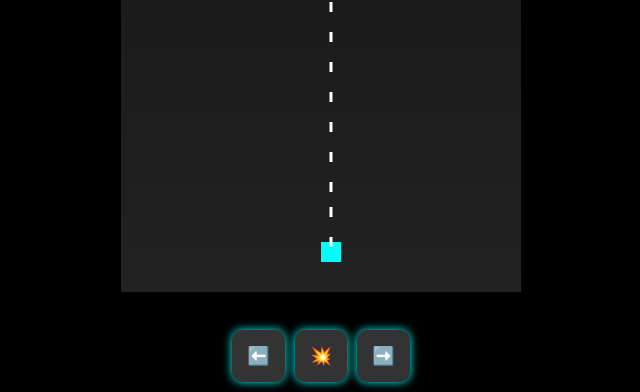
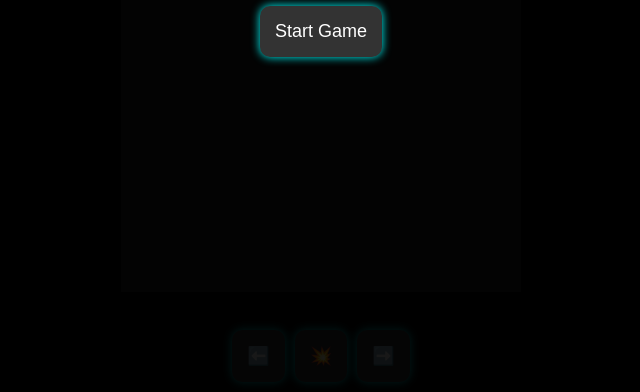
Before and after one commit to minnureddy114411/2dmaze-game, a plain HTML site: page index.html in a window 1280 px wide. Shown: the part 408-800 px from the top of the page, without its empty margins (319-959 px from the left). Drawn offline with Linux system fonts and the light colour scheme.

Commit message:
Update index.html

```diff
--- a/index.html
+++ b/index.html
@@ -10,6 +10,9 @@
       overflow: hidden;
       background: #000;
       font-family: sans-serif;
+      user-select: none;
+      -webkit-user-select: none;
+      -webkit-touch-callout: none;
     }
     canvas {
       display: block;
@@ -32,14 +35,30 @@
       background: #333;
       color: #fff;
       box-shadow: 0 0 10px #0ff;
-      -webkit-user-select: none;
-      -webkit-touch-callout: none;
       user-select: none;
       touch-action: manipulation;
+    }
+    #mainMenu, #pauseScreen {
+      position: absolute;
+      top: 0;
+      left: 0;
+      width: 100%;
+      height: 100%;
+      background: rgba(0, 0, 0, 0.9);
+      color: white;
+      display: flex;
+      align-items: center;
+      justify-content: center;
+      flex-direction: column;
+      z-index: 10;
     }
   </style>
 </head>
 <body>
+  <div id="mainMenu">
+    <h1>SkyCube Blaster</h1>
+    <button onclick="startGame()">Start Game</button>
+  </div>
   <canvas id="gameCanvas" width="400" height="700"></canvas>
   <div id="controls">
     <button id="leftBtn">⬅️</button>
@@ -49,24 +68,36 @@
   <script>
     const canvas = document.getElementById('gameCanvas');
     const ctx = canvas.getContext('2d');
+    const mainMenu = document.getElementById('mainMenu');
 
-    let player = { x: 200, y: 650, width: 20, height: 20, clones: 0 };
-    let bullets = [];
-    let enemies = [];
-    let lasers = 0;
-    let kills = 0;
-    let score = 0;
-    let lives = 3;
-    let clonesActive = false;
-    let enemySpeed = 1;
+    let player, bullets, enemies, lasers, kills, score, lives, clonesActive, enemySpeed, movingLeft, movingRight, boss, paused;
+    let bgMusic = new Audio('https://cdn.pixabay.com/audio/2022/08/16/audio_881db79b95.mp3');
+    bgMusic.loop = true;
+    let shootSound = new Audio('https://cdn.pixabay.com/audio/2022/03/16/audio_f5d46cb512.mp3');
 
-    let movingLeft = false;
-    let movingRight = false;
+    document.getElementById("leftBtn").addEventListener("touchstart", e => { e.preventDefault(); movingLeft = true });
+    document.getElementById("leftBtn").addEventListener("touchend", () => movingLeft = false);
+    document.getElementById("rightBtn").addEventListener("touchstart", e => { e.preventDefault(); movingRight = true });
+    document.getElementById("rightBtn").addEventListener("touchend", () => movingRight = false);
 
-    document.getElementById("leftBtn").addEventListener("touchstart", e => { e.preventDefault(); movingLeft = true; });
-    document.getElementById("leftBtn").addEventListener("touchend", () => movingLeft = false);
-    document.getElementById("rightBtn").addEventListener("touchstart", e => { e.preventDefault(); movingRight = true; });
-    document.getElementById("rightBtn").addEventListener("touchend", () => movingRight = false);
+    function startGame() {
+      mainMenu.style.display = 'none';
+      bgMusic.play();
+      player = { x: 200, y: 650, width: 20, height: 20, clones: 0 };
+      bullets = [];
+      enemies = [];
+      lasers = 0;
+      kills = 0;
+      score = 0;
+      lives = 3;
+      clonesActive = false;
+      enemySpeed = 1;
+      movingLeft = false;
+      movingRight = false;
+      boss = null;
+      paused = false;
+      updateGame();
+    }
 
     function drawPlayer() {
       ctx.fillStyle = '#0ff';
@@ -87,6 +118,13 @@
         ctx.fillStyle = e.color;
         ctx.fillRect(e.x, e.y, e.size, e.size);
       });
+    }
+
+    function drawBoss() {
+      if (!boss) return;
+      ctx.fillStyle = '#0af';
+      ctx.fillRect(boss.x, boss.y, boss.size, boss.size);
+      boss.bullets.forEach(b => ctx.fillRect(b.x, b.y, 5, 10));
     }
 
     function drawHUD() {
@@ -115,6 +153,8 @@
 
     function shoot() {
       bullets.push({ x: player.x + player.width / 2 - 1.5, y: player.y });
+      shootSound.currentTime = 0;
+      shootSound.play();
       for (let i = 1; i <= player.clones; i++) {
         bullets.push({ x: player.x - i * 25 + player.width / 2 - 1.5, y: player.y });
         bullets.push({ x: player.x + i * 25 + player.width / 2 - 1.5, y: player.y });
@@ -126,28 +166,36 @@
     function spawnEnemy() {
       const size = 20;
       const x = Math.random() * (canvas.width - size);
-      const color = Math.random() > 0.5 ? '#f00' : '#f0f';
+      const colors = ['#f00', '#f0f', '#ff0', '#0f0'];
+      const color = colors[Math.floor(Math.random() * colors.length)];
       enemies.push({ x, y: 0, size, color });
     }
 
-    setInterval(spawnEnemy, 500);
+    setInterval(spawnEnemy, 400);
+
+    function spawnBoss() {
+      boss = { x: 100, y: 0, size: 50, hp: 30, bullets: [] };
+    }
 
     function updateGame() {
+      if (paused) return;
+
       ctx.clearRect(0, 0, canvas.width, canvas.height);
 
-      if (movingLeft) {
-        player.x -= 4;
-        if (player.x < 0) player.x = 0;
-      }
-      if (movingRight) {
-        player.x += 4;
-        if (player.x + player.width > canvas.width) player.x = canvas.width - player.width;
-      }
+      if (movingLeft) player.x = Math.max(0, player.x - 4);
+      if (movingRight) player.x = Math.min(canvas.width - player.width, player.x + 4);
 
       bullets.forEach(b => b.y -= 5);
       bullets = bullets.filter(b => b.y > 0);
 
       enemies.forEach(e => e.y += enemySpeed);
+
+      if (boss) {
+        boss.y += 0.3;
+        if (Math.random() < 0.02) boss.bullets.push({ x: boss.x + boss.size / 2, y: boss.y + boss.size });
+        boss.bullets.forEach(b => b.y += 2);
+        boss.bullets = boss.bullets.filter(b => b.y < canvas.height);
+      }
 
       bullets.forEach((b, bi) => {
         enemies.forEach((e, ei) => {
@@ -156,39 +204,48 @@
             bullets.splice(bi, 1);
             score++;
             kills++;
-
-            if (kills % 25 === 0) {
-              // Power up
-            }
+            if (kills % 25 === 0) {}
             if (kills % 50 === 0 && lasers < 10) lasers++;
             if (kills % 75 === 0) activateClones();
             if (kills % 100 === 0) {
               enemySpeed *= 1.1;
               lives++;
+              spawnBoss();
             }
           }
         });
+        if (boss && b.x > boss.x && b.x < boss.x + boss.size && b.y > boss.y && b.y < boss.y + boss.size) {
+          bullets.splice(bi, 1);
+          boss.hp--;
+          if (boss.hp <= 0) boss = null;
+        }
       });
 
       enemies.forEach((e, ei) => {
-        if (
-          (e.y + e.size > player.y && e.x < player.x + player.width && e.x + e.size > player.x) ||
-          (player.clones && (
-            e.y + e.size > player.y && (
-              (e.x < player.x - 25 + player.width && e.x + e.size > player.x - 25) ||
-              (e.x < player.x + 25 + player.width && e.x + e.size > player.x + 25)
-            )
-          ))
-        ) {
+        if (e.y + e.size > player.y && e.x < player.x + player.width && e.x + e.size > player.x) {
           enemies.splice(ei, 1);
           lives--;
-          if (lives <= 0) alert('Game Over! Final Score: ' + score);
         }
       });
+
+      if (boss) {
+        boss.bullets.forEach((b, bi) => {
+          if (b.x > player.x && b.x < player.x + player.width && b.y > player.y) {
+            boss.bullets.splice(bi, 1);
+            lives--;
+          }
+        });
+      }
+
+      if (lives <= 0) {
+        alert('Game Over! Final Score: ' + score);
+        document.location.reload();
+      }
 
       drawPlayer();
       drawBullets();
       drawEnemies();
+      drawBoss();
       drawHUD();
 
       requestAnimationFrame(updateGame);
@@ -202,8 +259,6 @@
         clonesActive = false;
       }, 15000);
     }
-
-    updateGame();
   </script>
 </body>
 </html>
```
